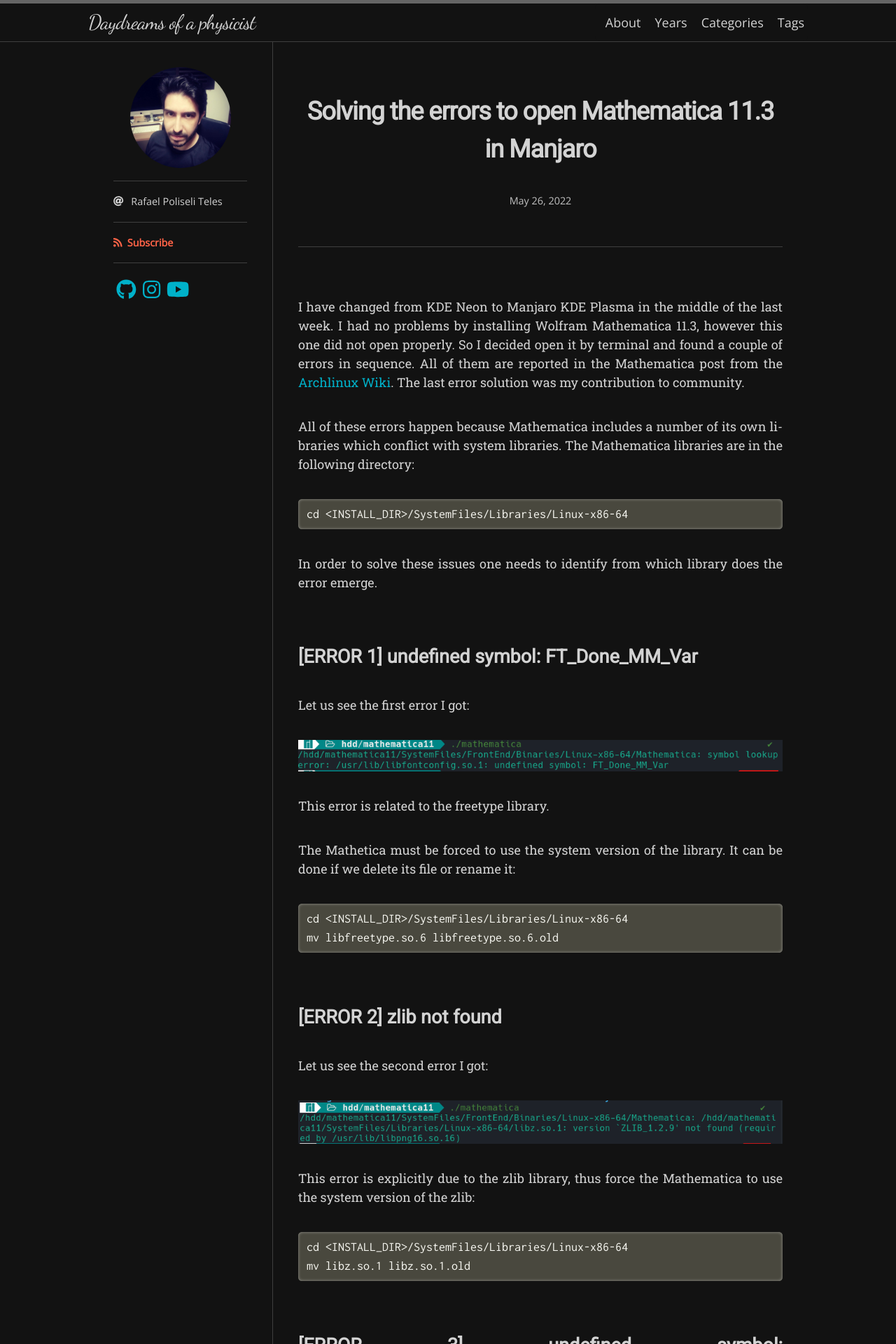
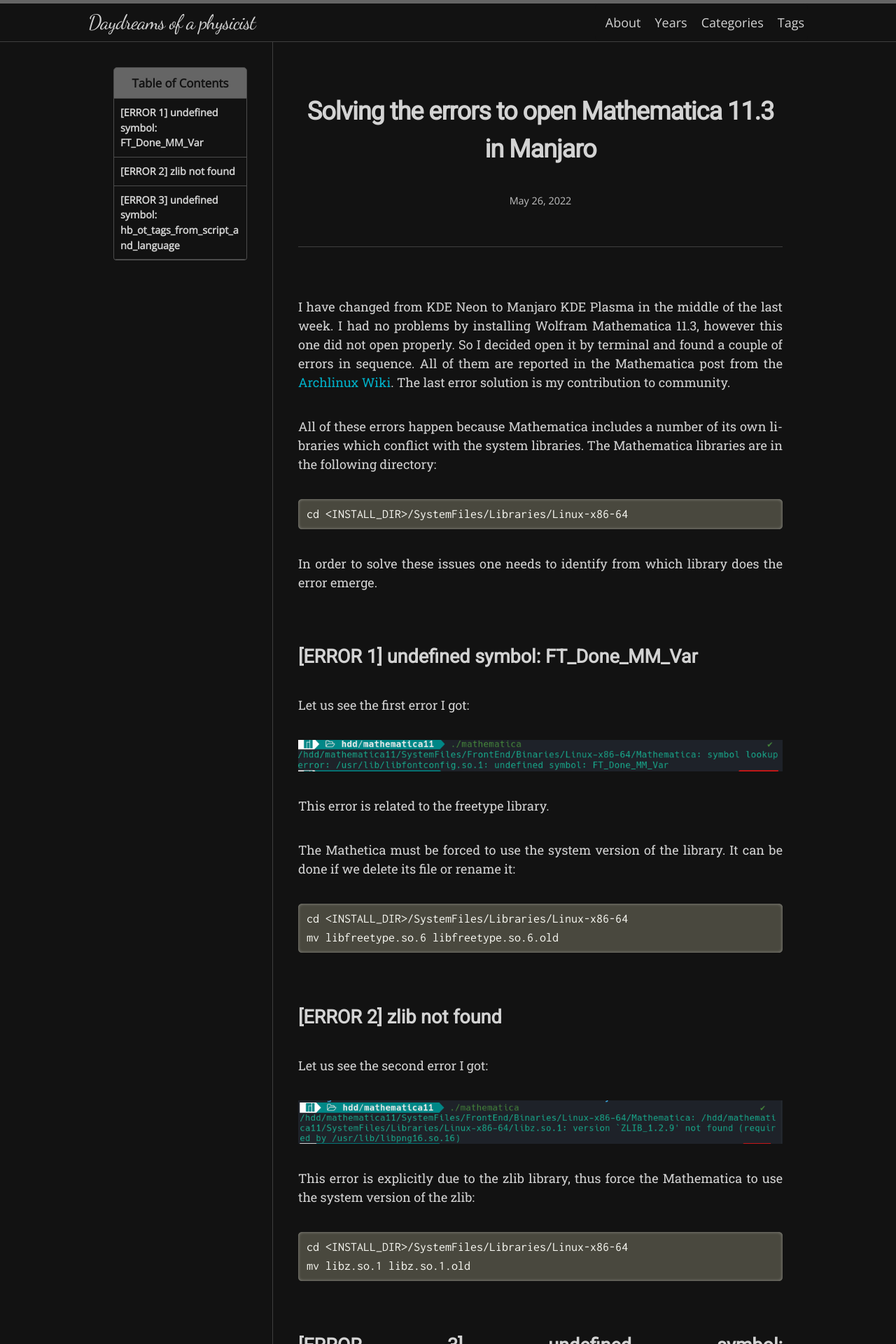
Before and after one commit to rpoliselit/blog, a Jekyll site: the page built from _posts/2022-05-26-mathematica-error-in-manjaro.md, in a window 1280 px wide. Shown: the top 1920 px of the page at 70% size. Built offline with Jekyll 4.4.1, drawn with Linux system fonts in a browser that asks for light colours; nearby versions of some CDN libraries; some web fonts are replaced.

Commit message:
Update the post.

````diff
--- a/_posts/2022-05-26-mathematica-error-in-manjaro.md
+++ b/_posts/2022-05-26-mathematica-error-in-manjaro.md
@@ -3,12 +3,12 @@ layout: post
 title: "Solving the errors to open Mathematica 11.3 in Manjaro"
 categories: Linux
 tags: [en-us, linux, wolfram-mathematica]
-published: true
+toc: true
 ---
 
-I have changed from KDE Neon to Manjaro KDE Plasma in the middle of the last week. I had no problems by installing Wolfram Mathematica 11.3, however this one did not open properly. So I decided open it by terminal and found a couple of errors in sequence. All of them are reported in the Mathematica post from the [Archlinux Wiki](https://wiki.archlinux.org/title/Mathematica). The last error solution was my contribution to community.
+I have changed from KDE Neon to Manjaro KDE Plasma in the middle of the last week. I had no problems by installing Wolfram Mathematica 11.3, however this one did not open properly. So I decided open it by terminal and found a couple of errors in sequence. All of them are reported in the Mathematica post from the [Archlinux Wiki](https://wiki.archlinux.org/title/Mathematica). The last error solution is my contribution to community.
 
-All of these errors happen because Mathematica includes a number of its own libraries which conflict with system libraries. The Mathematica libraries are in the following directory:
+All of these errors happen because Mathematica includes a number of its own libraries which conflict with the system libraries. The Mathematica libraries are in the following directory:
 
 ```
 cd <INSTALL_DIR>/SystemFiles/Libraries/Linux-x86-64
````
